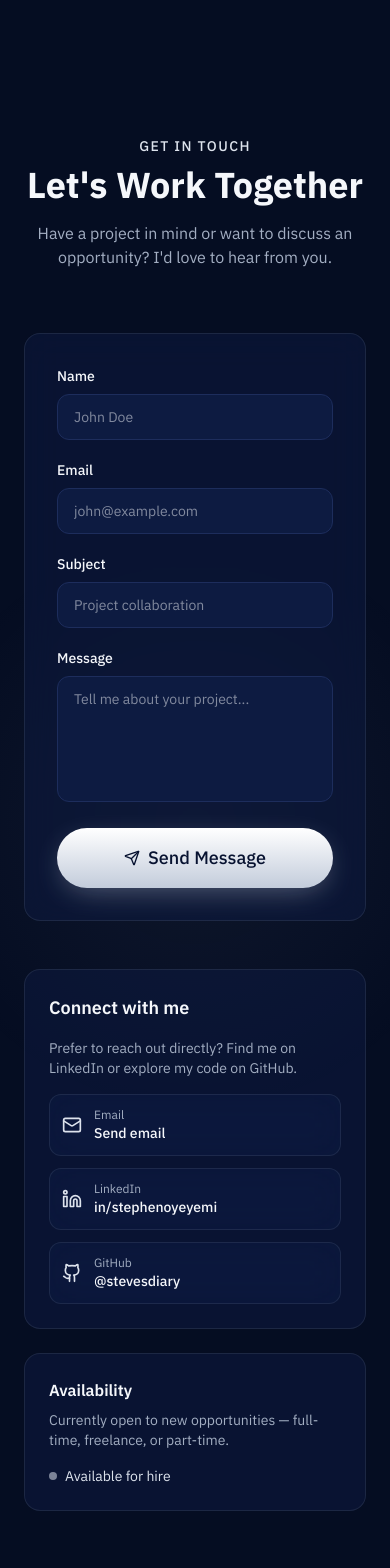
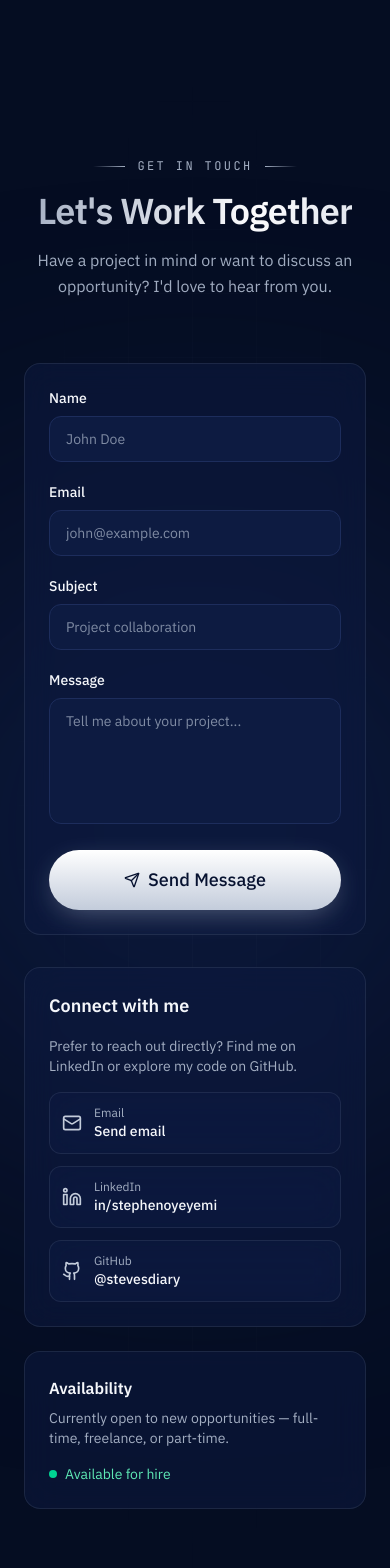
Before and after one commit to stevesdiary/stephenoyeyemi, a React (Vite) app: page / in a window 390 px wide. Shown: the part 9860-11428 px from the top of the page. Built offline with nearby package versions, Linux system fonts and the light colour scheme.

Commit message:
feat: enhance Contact section with new components and improved layout

```diff
--- a/src/sections/Contact.jsx
+++ b/src/sections/Contact.jsx
@@ -1,6 +1,9 @@
 import { useState } from 'react';
 import { Github, Linkedin, Mail, Send } from 'lucide-react';
 import { Button } from '@/components/Button';
+import { Reveal } from '@/components/Reveal';
+import { SectionHeading } from '@/components/SectionHeading';
+import { SpotlightCard } from '@/components/SpotlightCard';
 
 // Formspree form endpoint (https://formspree.io)
 const FORMSPREE_ENDPOINT = "https://formspree.io/f/mzdlvpal";
@@ -30,26 +33,23 @@ export const Contact = () => {
   };
 
   return (
-    <section id="contact" className="py-24 relative">
-      <div className="absolute inset-0 overflow-hidden pointer-events-none">
-        <div
-          className="absolute top-1/2 left-1/2 -translate-x-1/2 -translate-y-1/2 w-[600px] h-[600px] rounded-full opacity-5"
-          style={{ background: "radial-gradient(circle, var(--color-primary), transparent 70%)" }}
-        />
+    <section id="contact" className="py-28 relative">
+      <div className="absolute inset-0 overflow-hidden pointer-events-none" aria-hidden="true">
+        <div className="absolute top-1/2 left-1/2 -translate-x-1/2 -translate-y-1/2 w-[40rem] h-[40rem] rounded-full bg-navy-600/35 blur-[140px]" />
+        <div className="absolute inset-0 bg-grid opacity-40" />
       </div>
 
       <div className="container mx-auto px-6">
-        <div className="text-center mb-16 animate-fade-in">
-          <span className="text-primary text-sm font-medium tracking-widest uppercase">Get In Touch</span>
-          <h2 className="text-4xl md:text-5xl font-bold mt-2">Let's Work Together</h2>
-          <p className="text-muted-foreground mt-4 max-w-lg mx-auto">
-            Have a project in mind or want to discuss an opportunity? I'd love to hear from you.
-          </p>
-        </div>
+        <SectionHeading
+          eyebrow="Get In Touch"
+          title="Let's Work Together"
+          description="Have a project in mind or want to discuss an opportunity? I'd love to hear from you."
+        />
 
-        <div className="max-w-5xl mx-auto grid lg:grid-cols-5 gap-12">
+        <div className="max-w-5xl mx-auto grid lg:grid-cols-5 gap-8 lg:gap-12 relative">
           {/* Contact form */}
-          <form onSubmit={handleSubmit} className="lg:col-span-3 space-y-5 glass rounded-2xl p-8 animate-fade-in">
+          <Reveal direction="left" className="lg:col-span-3">
+          <form onSubmit={handleSubmit} className="space-y-5 glass rounded-2xl p-6 sm:p-8">
             <div className="grid sm:grid-cols-2 gap-5">
               <div>
                 <label htmlFor="name" className="block text-sm font-medium mb-2">Name</label>
@@ -58,7 +58,7 @@ export const Contact = () => {
                   name="name"
                   required
                   placeholder="John Doe"
-                  className="w-full bg-surface border border-border rounded-xl px-4 py-3 text-sm focus:outline-none focus:border-primary transition-colors"
+                  className="w-full bg-surface border border-border rounded-xl px-4 py-3 text-sm placeholder:text-silver-500 focus:outline-none focus:border-silver-300 focus:ring-4 focus:ring-silver-300/10 transition-all duration-300"
                 />
               </div>
               <div>
@@ -69,7 +69,7 @@ export const Contact = () => {
                   type="email"
                   required
                   placeholder="john@example.com"
-                  className="w-full bg-surface border border-border rounded-xl px-4 py-3 text-sm focus:outline-none focus:border-primary transition-colors"
+                  className="w-full bg-surface border border-border rounded-xl px-4 py-3 text-sm placeholder:text-silver-500 focus:outline-none focus:border-silver-300 focus:ring-4 focus:ring-silver-300/10 transition-all duration-300"
                 />
               </div>
             </div>
@@ -80,7 +80,7 @@ export const Contact = () => {
                 name="subject"
                 required
                 placeholder="Project collaboration"
-                className="w-full bg-surface border border-border rounded-xl px-4 py-3 text-sm focus:outline-none focus:border-primary transition-colors"
+                className="w-full bg-surface border border-border rounded-xl px-4 py-3 text-sm placeholder:text-silver-500 focus:outline-none focus:border-silver-300 focus:ring-4 focus:ring-silver-300/10 transition-all duration-300"
               />
             </div>
             <div>
@@ -91,7 +91,7 @@ export const Contact = () => {
                 required
                 rows={5}
                 placeholder="Tell me about your project..."
-                className="w-full bg-surface border border-border rounded-xl px-4 py-3 text-sm focus:outline-none focus:border-primary transition-colors resize-none"
+                className="w-full bg-surface border border-border rounded-xl px-4 py-3 text-sm placeholder:text-silver-500 focus:outline-none focus:border-silver-300 focus:ring-4 focus:ring-silver-300/10 transition-all duration-300 resize-none"
               />
             </div>
 
@@ -102,22 +102,23 @@ export const Contact = () => {
                 "Message Sent!"
               ) : (
                 <>
-                  <Send className="w-4 h-4" /> Send Message
+                  <Send className="w-4 h-4 transition-transform duration-300 group-hover/btn:translate-x-0.5 group-hover/btn:-translate-y-0.5" /> Send Message
                 </>
               )}
             </Button>
 
             {status === "error" && (
-              <p className="text-red-400 text-sm text-center">Something went wrong. Please try again.</p>
+              <p role="alert" className="text-red-300 text-sm text-center">Something went wrong. Please try again.</p>
             )}
             {status === "sent" && (
-              <p className="text-primary text-sm text-center">Thank you! I'll get back to you soon.</p>
+              <p role="status" className="text-emerald-300 text-sm text-center">Thank you! I'll get back to you soon.</p>
             )}
           </form>
+          </Reveal>
 
           {/* Static contact info */}
-          <div className="lg:col-span-2 space-y-6 animate-fade-in animation-delay-200">
-            <div className="glass rounded-2xl p-6 space-y-4">
+          <Reveal direction="right" delay={120} className="lg:col-span-2 space-y-6">
+            <SpotlightCard className="glass rounded-2xl p-6 space-y-4">
               <h3 className="font-semibold text-lg">Connect with me</h3>
               <p className="text-muted-foreground text-sm">
                 Prefer to reach out directly? Find me on LinkedIn or explore my code on GitHub.
@@ -125,9 +126,9 @@ export const Contact = () => {
               <div className="space-y-3">
                 <a
                   href="mailto:stephenoyeyemi@gmail.com"
-                  className="flex items-center gap-3 p-3 glass rounded-xl hover:border-primary/30 hover:text-primary transition-all duration-300"
+                  className="group flex items-center gap-3 p-3 glass rounded-xl hover:border-silver-300/30 hover:bg-white/5 hover:translate-x-1 transition-all duration-300"
                 >
-                  <Mail className="w-5 h-5 text-primary shrink-0" />
+                  <Mail className="w-5 h-5 text-silver-300 group-hover:text-white transition-colors shrink-0" />
                   <div className="min-w-0">
                     <p className="text-xs text-muted-foreground">Email</p>
                     <p className="text-sm font-medium truncate">Send email</p>
@@ -137,9 +138,9 @@ export const Contact = () => {
                   href="https://www.linkedin.com/in/stephenoyeyemi/"
                   target="_blank"
                   rel="noopener noreferrer"
-                  className="flex items-center gap-3 p-3 glass rounded-xl hover:border-primary/30 hover:text-primary transition-all duration-300"
+                  className="group flex items-center gap-3 p-3 glass rounded-xl hover:border-silver-300/30 hover:bg-white/5 hover:translate-x-1 transition-all duration-300"
                 >
-                  <Linkedin className="w-5 h-5 text-primary shrink-0" />
+                  <Linkedin className="w-5 h-5 text-silver-300 group-hover:text-white transition-colors shrink-0" />
                   <div>
                     <p className="text-xs text-muted-foreground">LinkedIn</p>
                     <p className="text-sm font-medium">in/stephenoyeyemi</p>
@@ -149,28 +150,31 @@ export const Contact = () => {
                   href="https://github.com/stevesdiary"
                   target="_blank"
                   rel="noopener noreferrer"
-                  className="flex items-center gap-3 p-3 glass rounded-xl hover:border-primary/30 hover:text-primary transition-all duration-300"
+                  className="group flex items-center gap-3 p-3 glass rounded-xl hover:border-silver-300/30 hover:bg-white/5 hover:translate-x-1 transition-all duration-300"
                 >
-                  <Github className="w-5 h-5 text-primary shrink-0" />
+                  <Github className="w-5 h-5 text-silver-300 group-hover:text-white transition-colors shrink-0" />
                   <div>
                     <p className="text-xs text-muted-foreground">GitHub</p>
                     <p className="text-sm font-medium">@stevesdiary</p>
                   </div>
                 </a>
               </div>
-            </div>
+            </SpotlightCard>
 
             <div className="glass rounded-2xl p-6">
               <h3 className="font-semibold mb-2">Availability</h3>
               <p className="text-muted-foreground text-sm mb-3">
                 Currently open to new opportunities — full-time, freelance, or part-time.
               </p>
-              <span className="inline-flex items-center gap-2 text-sm text-primary">
-                <span className="w-2 h-2 bg-primary rounded-full animate-pulse" />
+              <span className="inline-flex items-center gap-2 text-sm text-emerald-300">
+                <span className="relative flex w-2 h-2">
+                  <span className="absolute inset-0 rounded-full bg-emerald-400 animate-ping opacity-60" />
+                  <span className="relative w-2 h-2 rounded-full bg-emerald-400" />
+                </span>
                 Available for hire
               </span>
             </div>
-          </div>
+          </Reveal>
         </div>
       </div>
     </section>
```
